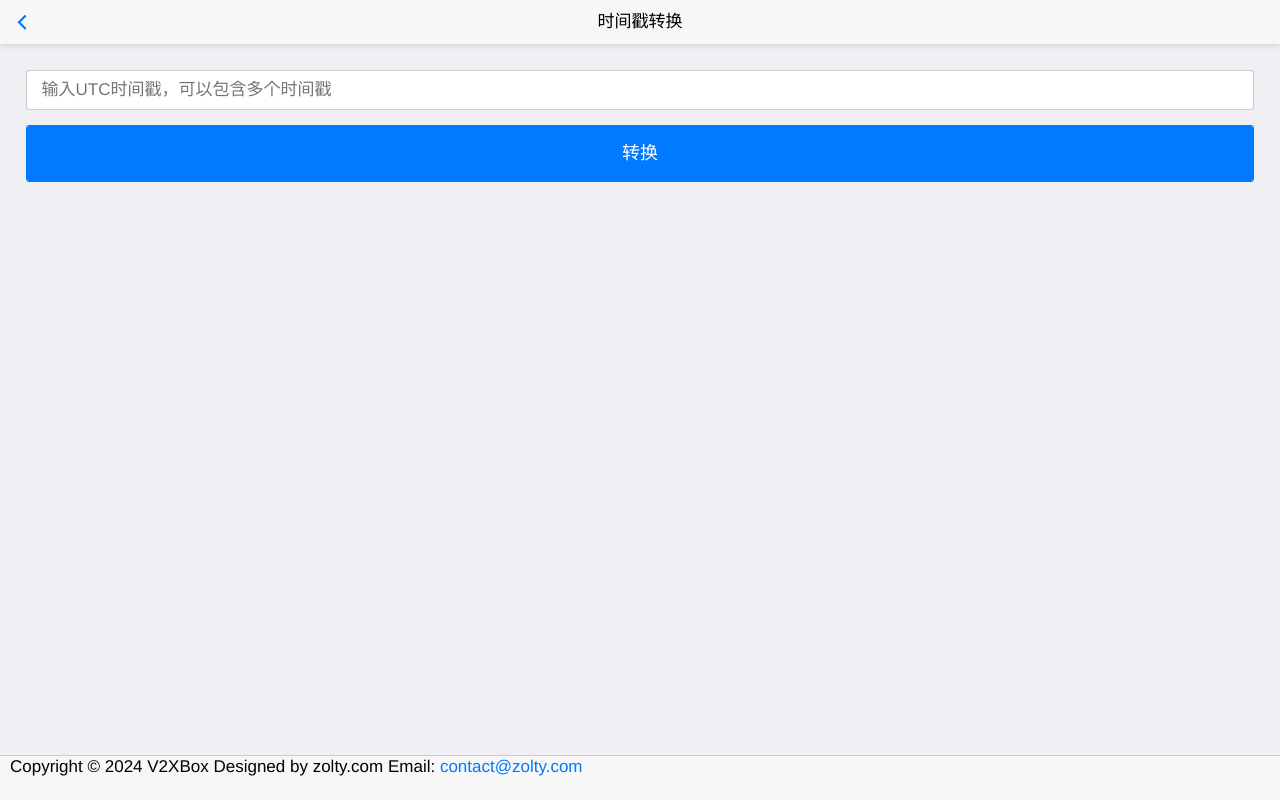
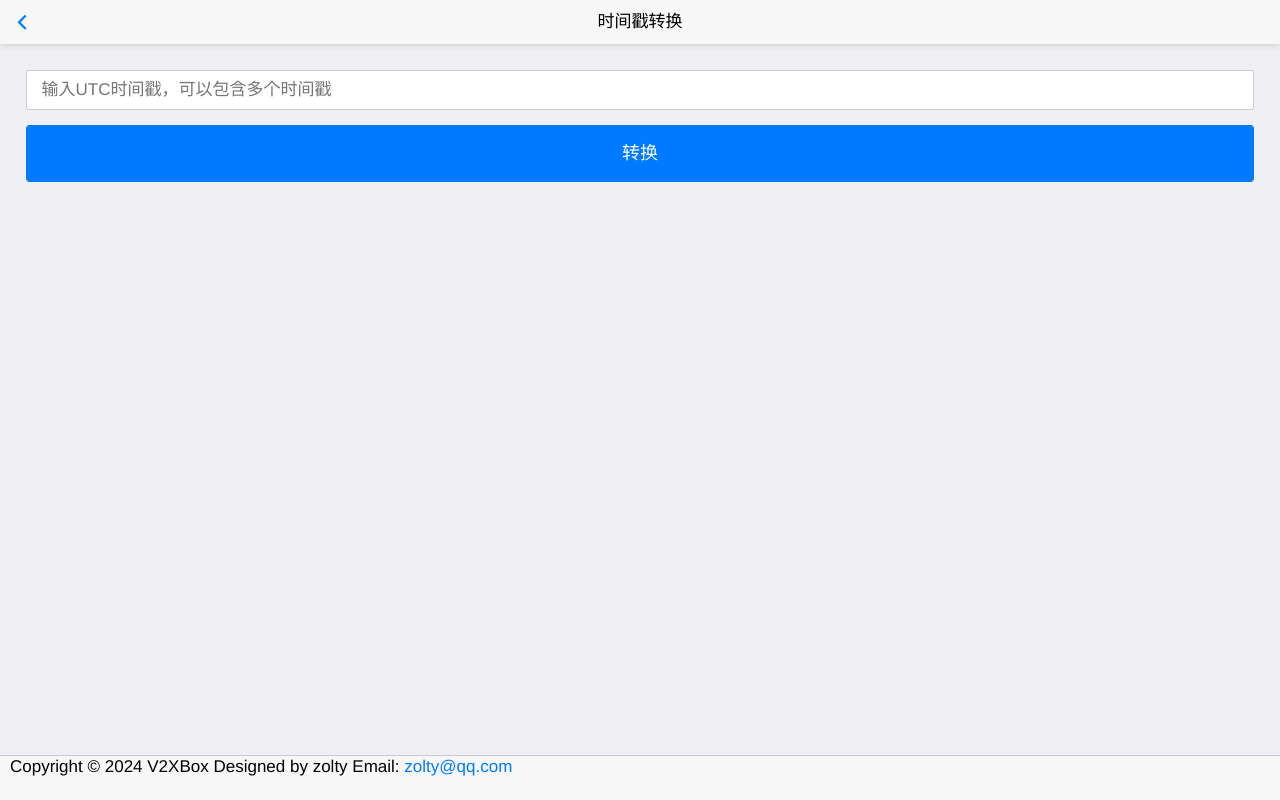
Before and after one commit to zolty-lionheart/v2xbox, a plain HTML site: page pages/time2stamp.html in a window 1280 px wide. Drawn offline with Linux system fonts and the light colour scheme.

Commit message:
new page

```diff
--- a/pages/time2stamp.html
+++ b/pages/time2stamp.html
@@ -33,9 +33,9 @@
   </div>
   <footer class="mui-bar mui-bar-footer">
     <span class="mui-tab-item">Copyright &copy; 2024 V2XBox</span>
-    <span class="mui-tab-item">Designed by zolty.com</span>
+    <span class="mui-tab-item">Designed by zolty</span>
     <span class="mui-tab-item" onclick="sendEmail()">Email: <a
-        href="mailto:contact@zolty.com">contact@zolty.com</a></span>
+        href="mailto:zolty@qq.com">zolty@qq.com</a></span>
   </footer>
 
   <script>
```
